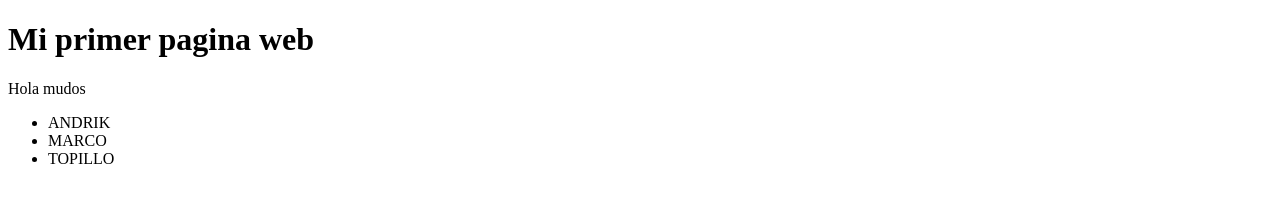
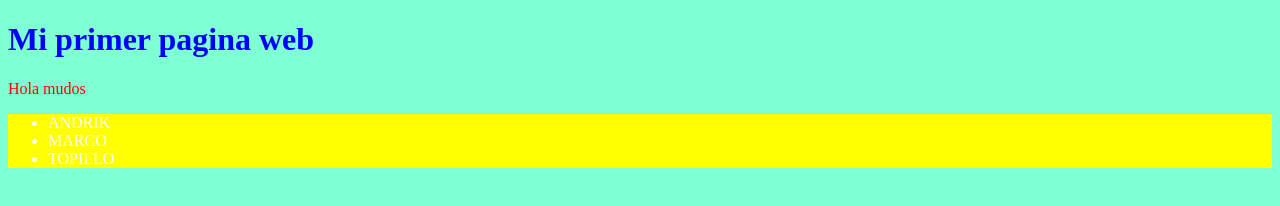
Before and after one commit to Chrissinho007/Pagina67, a plain HTML site: page index.html in a window 1280 px wide. Drawn offline with Linux system fonts and the light colour scheme.

Commit message:
Agregue color a mi pagina

```diff
--- /dev/null
+++ b/demo.css
@@ -0,0 +1,16 @@
+h1 {
+     color:blue;
+}
+
+p1 {
+    color:red;
+}
+
+body {
+    background:aquamarine;
+}
+
+ul {
+    color:white;
+    background:yellow;
+}
--- a/index.html
+++ b/index.html
@@ -4,12 +4,13 @@
     <meta charset="UTF-8">
     <meta name="viewport" content="width=device-width, initial-scale=1.0">
     <title>Sitio web</title>
+    <link rel="stylesheet" href="demo.css">
     <h1>
         Mi primer pagina web
     </h1>
-    <p>
+    <p1>
         Hola mudos
-    </p>
+    </p1>
     <ul>
         <li>ANDRIK</li>
         <LI>MARCO</LI>
```
